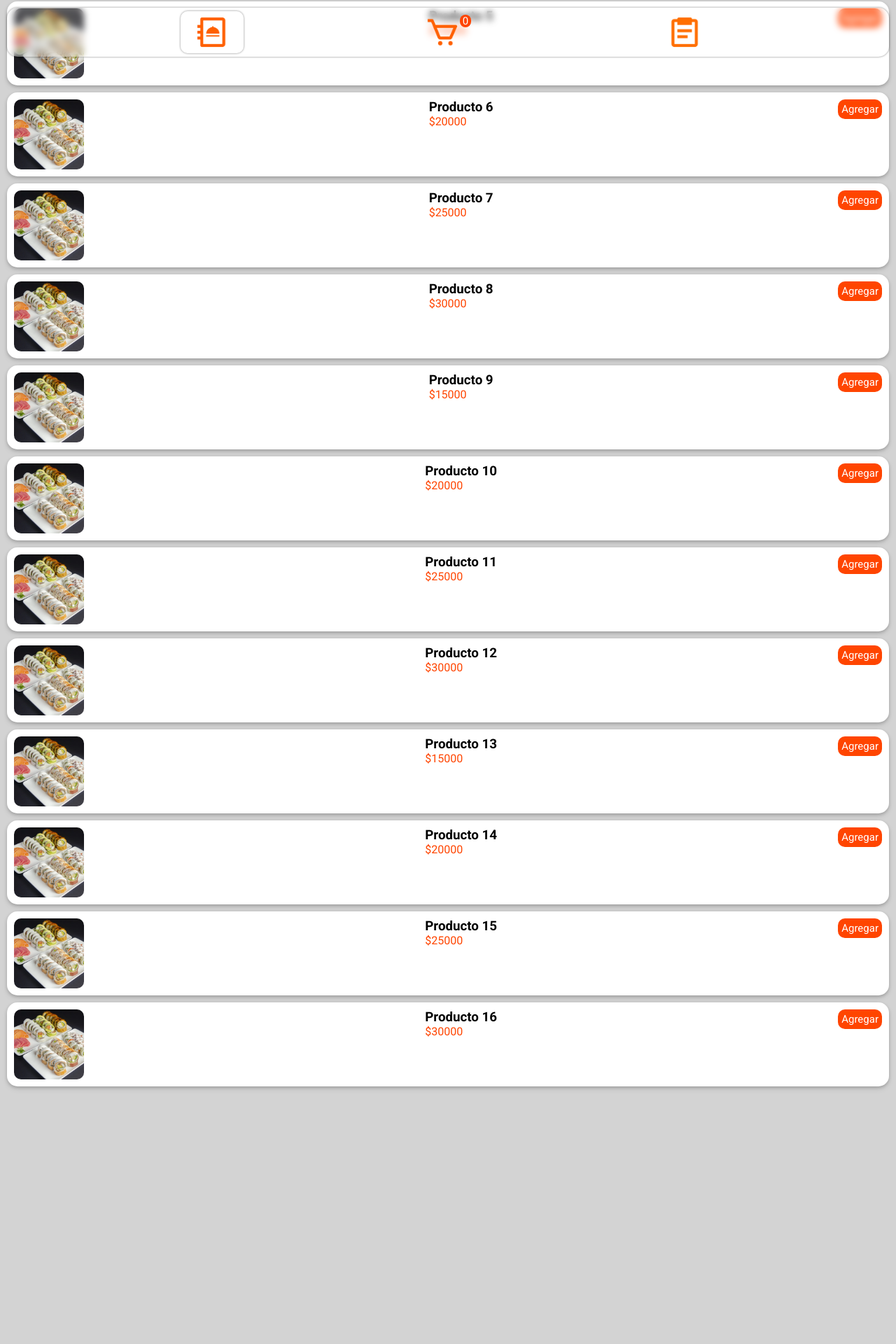
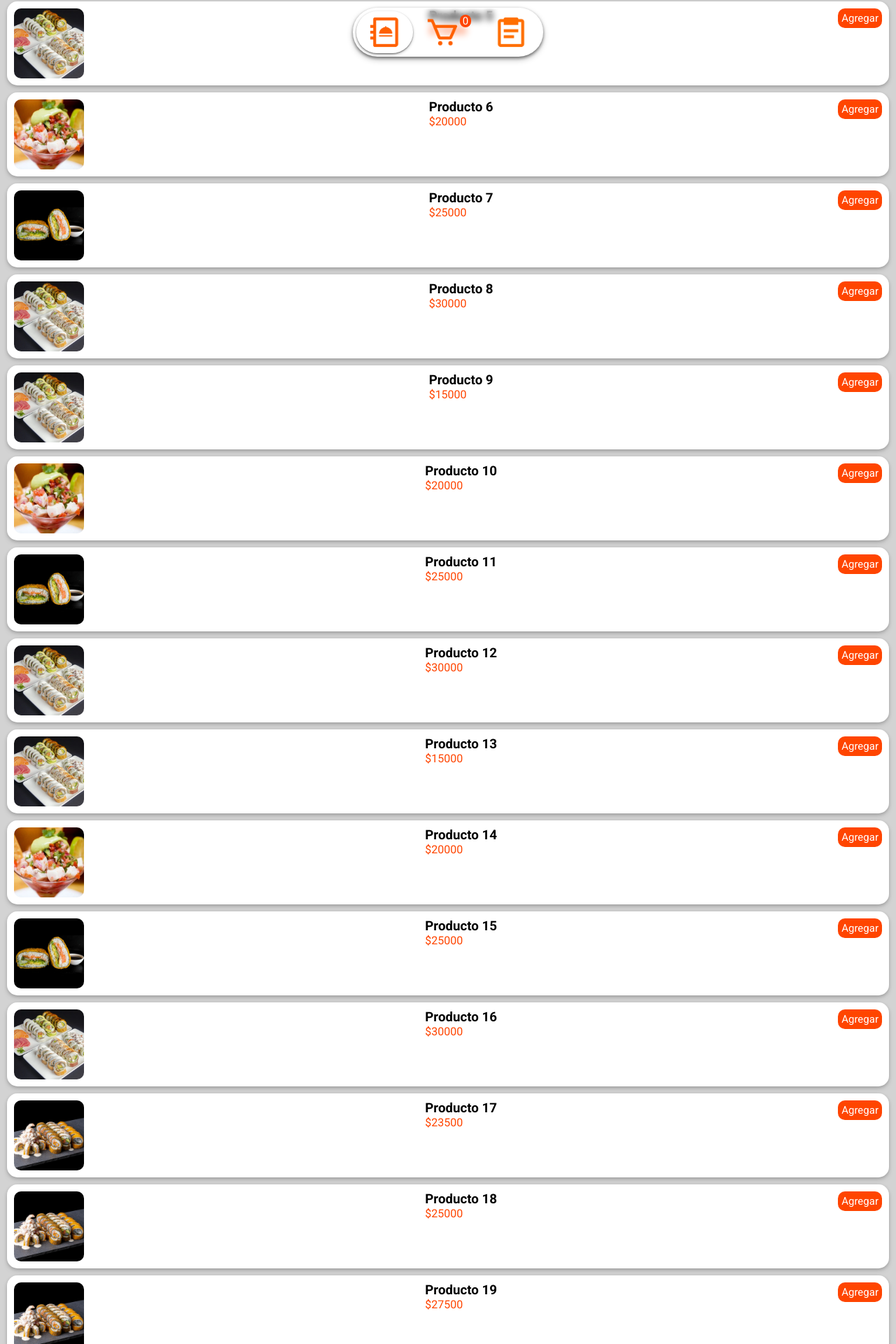
Before and after one commit to champi41/DemoApp, a React (Vite) app: page / in a window 1280 px wide. Shown: the part 709-2629 px from the top of the page at 70% size. Before the commit the page ends 2351 px from the top, so only its background shows below. Built offline with nearby package versions, Linux system fonts and the light colour scheme.

Commit message:
cambio de diseno

```diff
--- a/src/constants.js
+++ b/src/constants.js
@@ -1,5 +1,8 @@
 import sushi from "./assets/sushi.jpg";
-
+import burger from "./assets/burger.jpg";
+import ceviche from "./assets/ceviche.jpg";
+import premium from "./assets/premium.jpg";
+import tabla from "./assets/tabla.jpg";
 export const PRODUCTOS = [
   {
     id: 1,
@@ -13,105 +16,147 @@ export const PRODUCTOS = [
     nombre: "Producto 2",
     precio: 20000,
     categoria: "ceviches",
-    img: sushi,
+    img: ceviche,
   },
   {
     id: 3,
     nombre: "Producto 3",
     precio: 25000,
     categoria: "burgers",
-    img: sushi,
+    img: burger,
   },
   {
-    id: 5,
+    id: 4,
     nombre: "Producto 4",
     precio: 30000,
     categoria: "rolls",
     img: sushi,
   },
   {
-    id: 6,
+    id: 5,
     nombre: "Producto 5",
     precio: 15000,
     categoria: "rolls",
     img: sushi,
   },
   {
-    id: 7,
+    id: 6,
     nombre: "Producto 6",
     precio: 20000,
     categoria: "ceviches",
-    img: sushi,
+    img: ceviche,
+  },
+  {
+    id: 7,
+    nombre: "Producto 7",
+    precio: 25000,
+    categoria: "burgers",
+    img: burger,
   },
   {
     id: 8,
-    nombre: "Producto 7",
-    precio: 25000,
-    categoria: "burgers",
-    img: sushi,
-  },
-  {
-    id: 9,
     nombre: "Producto 8",
     precio: 30000,
     categoria: "rolls",
     img: sushi,
   },
   {
-    id: 10,
+    id: 9,
     nombre: "Producto 9",
     precio: 15000,
     categoria: "rolls",
     img: sushi,
   },
   {
-    id: 11,
+    id: 10,
     nombre: "Producto 10",
     precio: 20000,
     categoria: "ceviches",
-    img: sushi,
+    img: ceviche,
+  },
+  {
+    id: 11,
+    nombre: "Producto 11",
+    precio: 25000,
+    categoria: "burgers",
+    img: burger,
   },
   {
     id: 12,
-    nombre: "Producto 11",
-    precio: 25000,
-    categoria: "burgers",
-    img: sushi,
-  },
-  {
-    id: 13,
     nombre: "Producto 12",
     precio: 30000,
     categoria: "rolls",
     img: sushi,
   },
   {
-    id: 14,
+    id: 13,
     nombre: "Producto 13",
     precio: 15000,
     categoria: "rolls",
     img: sushi,
   },
   {
-    id: 15,
+    id: 14,
     nombre: "Producto 14",
     precio: 20000,
     categoria: "ceviches",
-    img: sushi,
+    img: ceviche,
+  },
+  {
+    id: 15,
+    nombre: "Producto 15",
+    precio: 25000,
+    categoria: "burgers",
+    img: burger,
   },
   {
     id: 16,
-    nombre: "Producto 15",
-    precio: 25000,
-    categoria: "burgers",
+    nombre: "Producto 16",
+    precio: 30000,
+    categoria: "rolls",
     img: sushi,
   },
   {
     id: 17,
-    nombre: "Producto 16",
-    precio: 30000,
-    categoria: "rolls",
-    img: sushi,
+    nombre: "Producto 17",
+    precio: 23500,
+    categoria: "premium",
+    img: premium,
+  },
+  {
+    id: 18,
+    nombre: "Producto 18",
+    precio: 25000,
+    categoria: "premium",
+    img: premium,
+  },
+  {
+    id: 19,
+    nombre: "Producto 19",
+    precio: 27500,
+    categoria: "premium",
+    img: premium,
+  },
+  {
+    id: 20,
+    nombre: "Producto 20",
+    precio: 23500,
+    categoria: "tablas",
+    img: tabla,
+  },
+  {
+    id: 21,
+    nombre: "Producto 21",
+    precio: 25000,
+    categoria: "tablas",
+    img: tabla,
+  },
+  {
+    id: 22,
+    nombre: "Producto 22",
+    precio: 27500,
+    categoria: "tablas",
+    img: tabla,
   },
 ];
 export const CATEGORIAS = {
@@ -120,6 +165,5 @@ export const CATEGORIAS = {
   CEVICHES: "ceviches",
   BURGERS: "burgers",
   TABLAS: "tablas",
-  COMBOS: "combos",
   PREMIUM: "premium",
 };
--- a/src/index.css
+++ b/src/index.css
@@ -9,8 +9,18 @@
 }
 body {
   background-color: rgb(211, 211, 211);
-  padding: 10px;
+  padding: 0;
 }
+:root{
+  /* shadows */
+  --shadow-s: inset 0 1px 2px rgba(255, 255, 255, 0.25), /* top highlight */ 0 1px 2px rgba(0, 0, 0, 0.188),
+    /* dark shadow */ 0 2px 4px rgba(0, 0, 0, 0.082); /* soft shadow */
+  --shadow-m: inset 0 1px 2px rgba(255, 255, 255, 0.5), /* top highlight */ 0 2px 4px rgba(0, 0, 0, 0.188),
+    /* dark shadow */ 0 4px 8px rgba(0, 0, 0, 0.082); /* soft shadow */
+  --shadow-l: inset 0 1px 2px rgba(255, 255, 255, 0.75), /* top highlight */ 0 4px 6px rgba(0, 0, 0, 0.188),
+    /* dark shadow */ 0 6px 10px rgba(0, 0, 0, 0.082); /* soft shadow */
+}
+
 #root {
   display: flex;
   flex-direction: column;
@@ -21,13 +31,15 @@ body {
   gap: 10px;
 }
 .header {
-  padding: 10px 0;
+  padding: 10px 10px;
 }
 .categorias {
   display: flex;
   flex-direction: column;
   gap: 5px;
+  padding-left: 10px;
 }
+
 .listaCat {
   display: flex;
   flex-direction: row;
@@ -36,7 +48,7 @@ body {
   -webkit-overflow-scrolling: touch;
   scrollbar-width: none;
   gap: 10px;
-  padding: 5px 0;
+  padding: 10px 0;
 }
 .listaCat button {
   background-color: #ffffff;
@@ -47,7 +59,7 @@ body {
   padding: 5px;
   border: none;
   color: rgb(26, 26, 26);
-  box-shadow: 0px 2px 4px #00000030, 0px 4px 8px #00000015, inset 0px 1px 2px #ffffff50;
+  box-shadow: var(--shadow-m);
   border-radius: 15px;
   transition: all 0.3s ease;
 }
@@ -61,6 +73,7 @@ body {
   display: grid;
   grid-template-columns: repeat(1, 1fr);
   padding-bottom: 80px;
+  padding: 0 10px;
 }
 .producto {
   background-color: white;
@@ -69,7 +82,7 @@ body {
   border-radius: 15px;
   padding: 10px;
   gap: 10px;
-  box-shadow: 0px 2px 4px #00000030, 0px 4px 8px #00000015, inset 0px 1px 2px #ffffff50;
+  box-shadow: var(--shadow-m);
 }
 .precio {
   color: orangered;
@@ -96,27 +109,28 @@ body {
   display: flex;
   position: fixed;
   bottom: 0%;
+  justify-content: center;
   left: 0%;
   right: 0%;
   width: 100%;
 }
 .barra {
-  display: flex;
-  width: 100%;
-  border-radius: 15px;
-  background-color: rgba(255, 255, 255, 0.25);
+  display: grid;
+  grid-template-columns: repeat(3, 1fr);
+  border-radius: 3rem;
+  background-color: rgba(255, 255, 255, 0);
   backdrop-filter: blur(5px);
-  justify-content: space-evenly;
-  box-shadow: 0px 0px 3px rgba(0, 0, 0, 0.5);
-  padding: 5px 0;
+  gap: 10px;
+  box-shadow: inset 0 2px 2px rgba(255, 255, 255, 0.75), 0 2px 4px rgba(0, 0, 0, 0.5), 0 4px 8px rgba(0, 0, 0, 0.25);;
+  padding: 5px;
 }
 .barra button {
   display: flex;
   justify-content: center;
   background-color: rgba(255, 255, 255, 0);
   border: none;
-  width: 90px;
-  padding: 5px;
+  border-radius: 3rem;
+  padding: 5px 7px;
   transition: all 0.3s ease;
 }
 .barra img {
@@ -132,8 +146,7 @@ body {
 }
 .barra .vista-button.active {
   background-color: rgba(255, 255, 255, 0.5);
-  box-shadow: 0px 0px 3px rgba(0, 0, 0, 0.5);
-  border-radius: 10px;
+  box-shadow: inset 0 2px 2px rgba(255, 255, 255, 0.75), 0 1px 2px rgba(0, 0, 0, 0.5), 0 2px 4px rgba(0, 0, 0, 0.25);
   transition: all 0.3s ease;
 }
 /* Posiciona la notificación */
@@ -156,7 +169,7 @@ body {
   animation: fadeIn 0.5s, fadeOut 0.5s 2.5s; /* Entra en 0.5s, sale en 0.5s después de 2.5s */
 }
 .carrito {
-  padding: 0 0 80px;
+  padding: 10px 10px 80px;
 }
 .carrito h3 {
   font-size: 30px;
@@ -261,7 +274,7 @@ body {
   display: flex;
   flex-direction: column;
   gap: 10px;
-  padding: 0 0 80px;
+  padding: 10px 10px 80px;
 }
 .checkout-container h2{
   font-size: 35px;
```
Also changed, not shown: src/assets/ceviche.jpg, src/assets/tabla.jpg, 2 other files (tests, documents, lock files or other folders).
